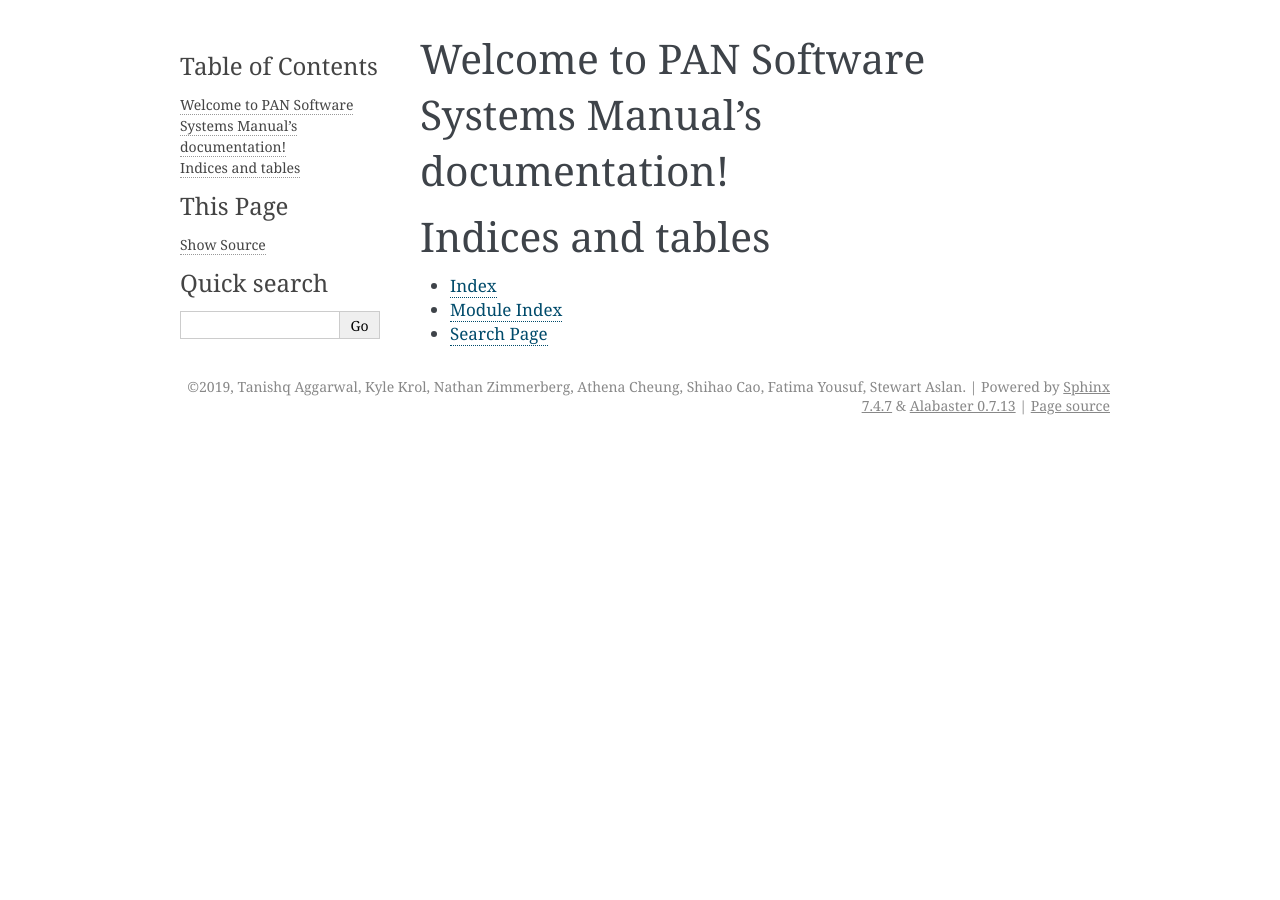
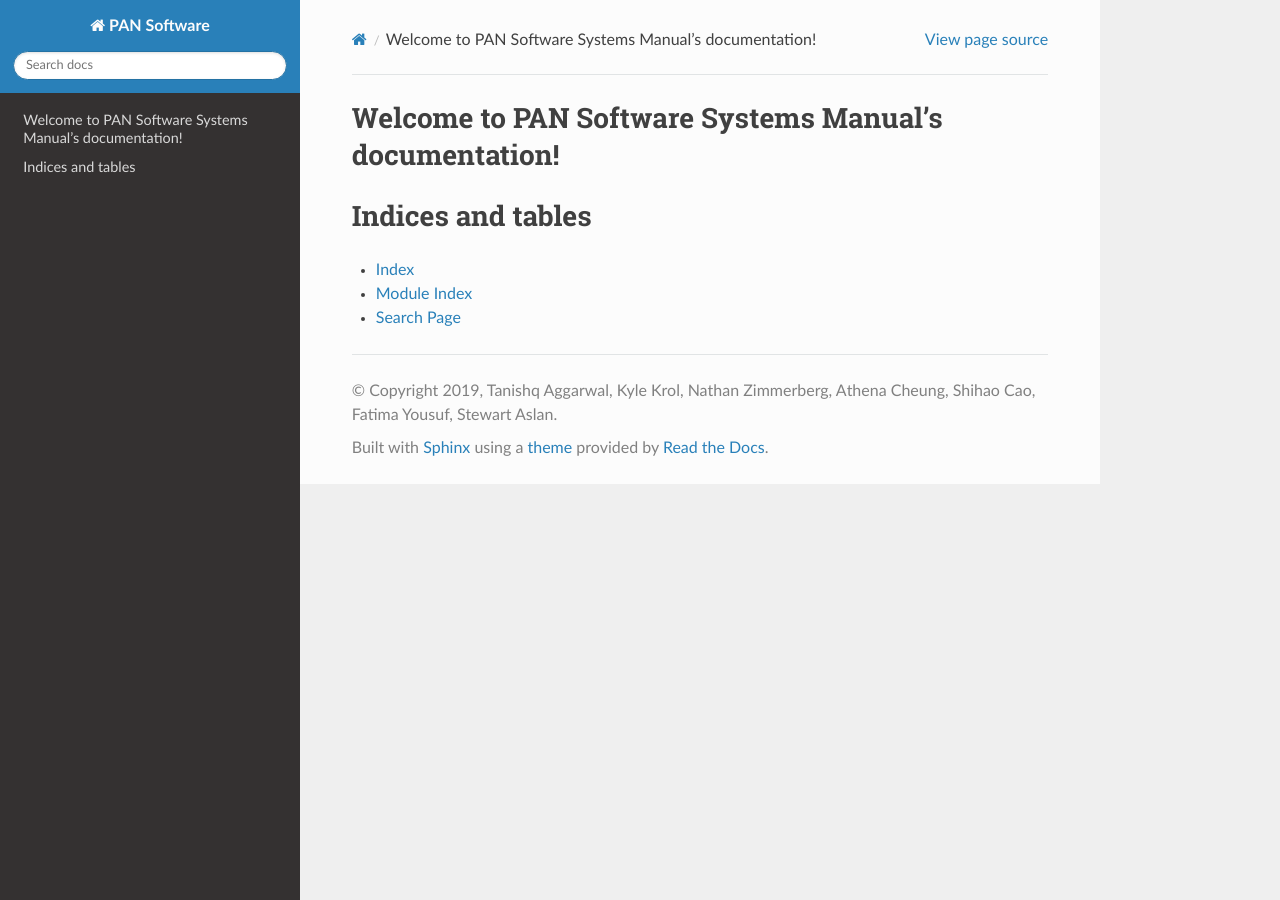
Before and after one commit to pathfinder-for-autonomous-navigation/Documentation, a Sphinx documentation site: the page built from source/index.rst, in a window 1280 px wide. Built offline with Sphinx 7.4.7 and the Read the Docs theme 2.0.0, drawn with Linux system fonts in a browser that asks for light colours.

Commit message:
Updated theme

```diff
--- a/source/conf.py
+++ b/source/conf.py
@@ -17,7 +17,7 @@
 
 # -- Project information -----------------------------------------------------
 
-project = 'PAN Software Systems Manual'
+project = 'PAN Software'
 copyright = '2019, Tanishq Aggarwal, Kyle Krol, Nathan Zimmerberg, Athena Cheung, Shihao Cao, Fatima Yousuf, Stewart Aslan'
 author = 'Tanishq Aggarwal, Kyle Krol, Nathan Zimmerberg, Athena Cheung, Shihao Cao, Fatima Yousuf, Stewart Aslan'
 
@@ -27,7 +27,10 @@
 # Add any Sphinx extension module names here, as strings. They can be
 # extensions coming with Sphinx (named 'sphinx.ext.*') or your custom
 # ones.
+import sphinx_rtd_theme
+
 extensions = [
+    "sphinx_rtd_theme"
 ]
 
 # Add any paths that contain templates here, relative to this directory.
@@ -44,7 +47,7 @@
 # The theme to use for HTML and HTML Help pages.  See the documentation for
 # a list of builtin themes.
 #
-html_theme = 'alabaster'
+html_theme = 'sphinx_rtd_theme'
 
 # Add any paths that contain custom static files (such as style sheets) here,
 # relative to this directory. They are copied after the builtin static files,
```
